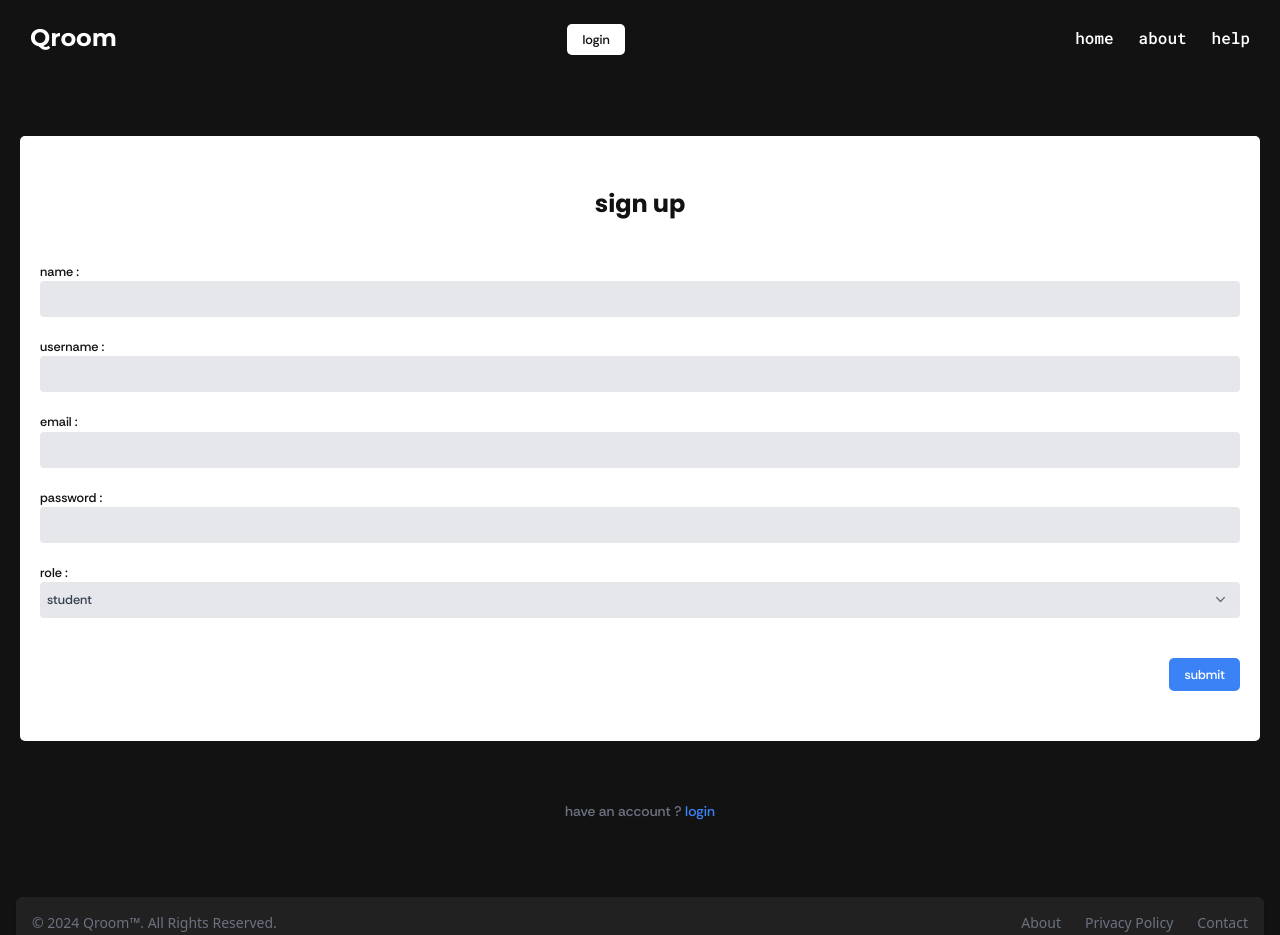
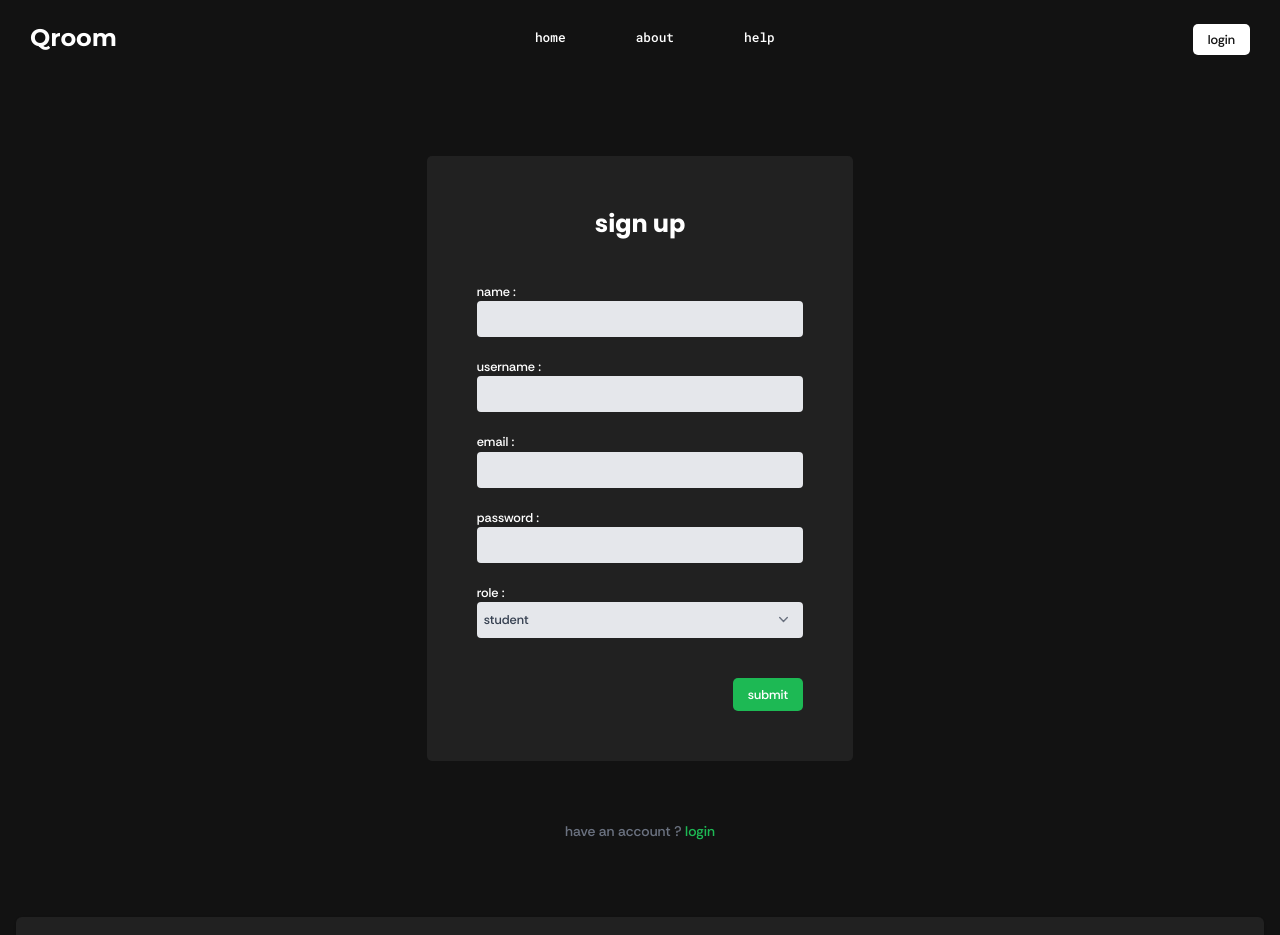
Before and after one commit to dikaaajs/qroom, a Next.js app: page /auth/register in a window 1280 px wide. Shown: the top 935 px of the page. Built offline with nearby package versions, Linux system fonts and the light colour scheme; no server answers.

Commit message:
fix desktop ui: / /auth /quiz

```diff
--- a/app/auth/login/page.tsx
+++ b/app/auth/login/page.tsx
@@ -29,7 +29,7 @@ export default function page() {
 
   return (
     <main className="text-white">
-      <div className="text-center mt-[80px] py-[50px] bg-white text-black px-[20px] mx-[20px] rounded-[5px]">
+      <div className="text-center mt-[80px] py-[50px] bg-grey text-white px-[20px] md:px-[50px] mx-auto w-[90%] md:w-1/3 rounded-[5px]">
         <h1 className="font-poppins-bold text-[1.5rem] pb-[40px]">sign in</h1>
 
         <form className="flex flex-col gap-[20px]" onSubmit={handleSubmit}>
@@ -62,7 +62,7 @@ export default function page() {
           </div>
 
           {/* submit */}
-          <button type="submit" className="btn-blue ml-auto mt-[20px]">
+          <button type="submit" className="btn bg-green ml-auto mt-[20px]">
             submit
           </button>
         </form>
@@ -71,7 +71,7 @@ export default function page() {
       <div className="py-[60px]">
         <p className="text-sm text-gray-500 dark:text-gray-400 text-center">
           don't have an account ?{" "}
-          <Link href={"/auth/register"} className="text-blue-500">
+          <Link href={"/auth/register"} className="text-green">
             create account
           </Link>
         </p>
--- a/app/auth/register/page.tsx
+++ b/app/auth/register/page.tsx
@@ -47,7 +47,7 @@ export default function page() {
 
   return (
     <main className="text-white">
-      <div className="text-center mt-[60px] py-[50px] bg-white text-black px-[20px] mx-[20px] rounded-[5px]">
+      <div className="text-center mt-[80px] py-[50px] bg-grey text-white px-[20px] md:px-[50px] mx-auto w-[90%] md:w-1/3 rounded-[5px]">
         <h1 className="font-poppins-bold text-[1.5rem] pb-[40px]">sign up</h1>
 
         <form className="flex flex-col gap-[20px]" onSubmit={handleSubmit}>
@@ -127,7 +127,7 @@ export default function page() {
           {errorArray && <ListOfError list={errorArray} />}
 
           {/* submit */}
-          <button type="submit" className="btn-blue ml-auto mt-[20px]">
+          <button type="submit" className="btn bg-green ml-auto mt-[20px]">
             submit
           </button>
         </form>
@@ -136,7 +136,7 @@ export default function page() {
       <div className="py-[60px]">
         <p className="text-sm text-gray-500 dark:text-gray-400 text-center">
           have an account ?{" "}
-          <Link href={"/auth/login"} className="text-blue-500">
+          <Link href={"/auth/login"} className="text-green">
             login
           </Link>
         </p>
--- a/app/components/Navbar.tsx
+++ b/app/components/Navbar.tsx
@@ -18,6 +18,13 @@ export default function Navbar() {
       <Link href={"/"} className="font-montserrat text-[1.5rem]">
         Qroom
       </Link>
+
+      {/* navigation md */}
+      <ul className="md:flex hidden gap-[25px] md:gap-[70px] font-robotomono text-[.8rem]">
+        <li>home</li>
+        <li>about</li>
+        <li>help</li>
+      </ul>
 
       {status === "authenticated" && session.user !== undefined && (
         <div className="relative">
@@ -95,13 +102,6 @@ export default function Navbar() {
         </div>
       )}
 
-      {/* navigation md */}
-      <ul className="md:flex hidden gap-[25px] font-robotomono">
-        <li>home</li>
-        <li>about</li>
-        <li>help</li>
-      </ul>
-
       {/* navigation sm */}
       <ul className="z-50 md:hidden fixed bottom-0 left-0 px-[30px] py-[10px] bg-black border-white border-t-[1px] font-robotomono flex justify-between w-full items-end text-[.6rem]">
         <li>
--- a/app/page.tsx
+++ b/app/page.tsx
@@ -6,7 +6,7 @@ export default function Home() {
       <div className="py-[100px] text-center">
         <h3 className="text-[2.3rem] font-poppins-bold">Qroom ?</h3>
         <p>
-          With Zaloin, students cannot open new tabs, split screen, etc. when
+          With Qroom, students cannot open new tabs, split screen, etc. when
           taking quizzes
         </p>
         <div className="flex gap-[15px] my-[20px] justify-center">
@@ -20,12 +20,12 @@ export default function Home() {
       </div>
 
       <div>
-        <div className="flex flex-col md:flex-row text-center my-[50px]">
+        <div className="flex flex-col text-center my-[50px]">
           <h3 className="text-[2.3rem] font-poppins-bold">what's in Qroom ?</h3>
           <p>Everything you need to create and take quizzes</p>
         </div>
 
-        <div className="py-[20px] grid grid-cols-1 gap-5">
+        <div className="py-[20px] grid grid-cols-1 md:grid-cols-2 gap-5 md:px-[200px]">
           <div className="bg-grey py-5 px-3 rounded-md">
             <img src="/svg/exam.svg" className="mx-auto h-[100px]" alt="" />
             <h5 className="text-medium font-poppins-medium capitalize text-center pt-[20px]">
--- a/app/quiz/page.tsx
+++ b/app/quiz/page.tsx
@@ -218,7 +218,7 @@ export default function page() {
       </div>
 
       <div id="make-quiz" className="w-full mt-[200px]">
-        <div className="max-w-sm p-6 bg-grey rounded-md">
+        <div className="max-w-sm p-6 bg-grey rounded-md mx-auto">
           <h5 className="mb-2 text-2xl font-medium tracking-tight font-poppins-medium text-gray-900 dark:text-white">
             Create Quiz
           </h5>
```
